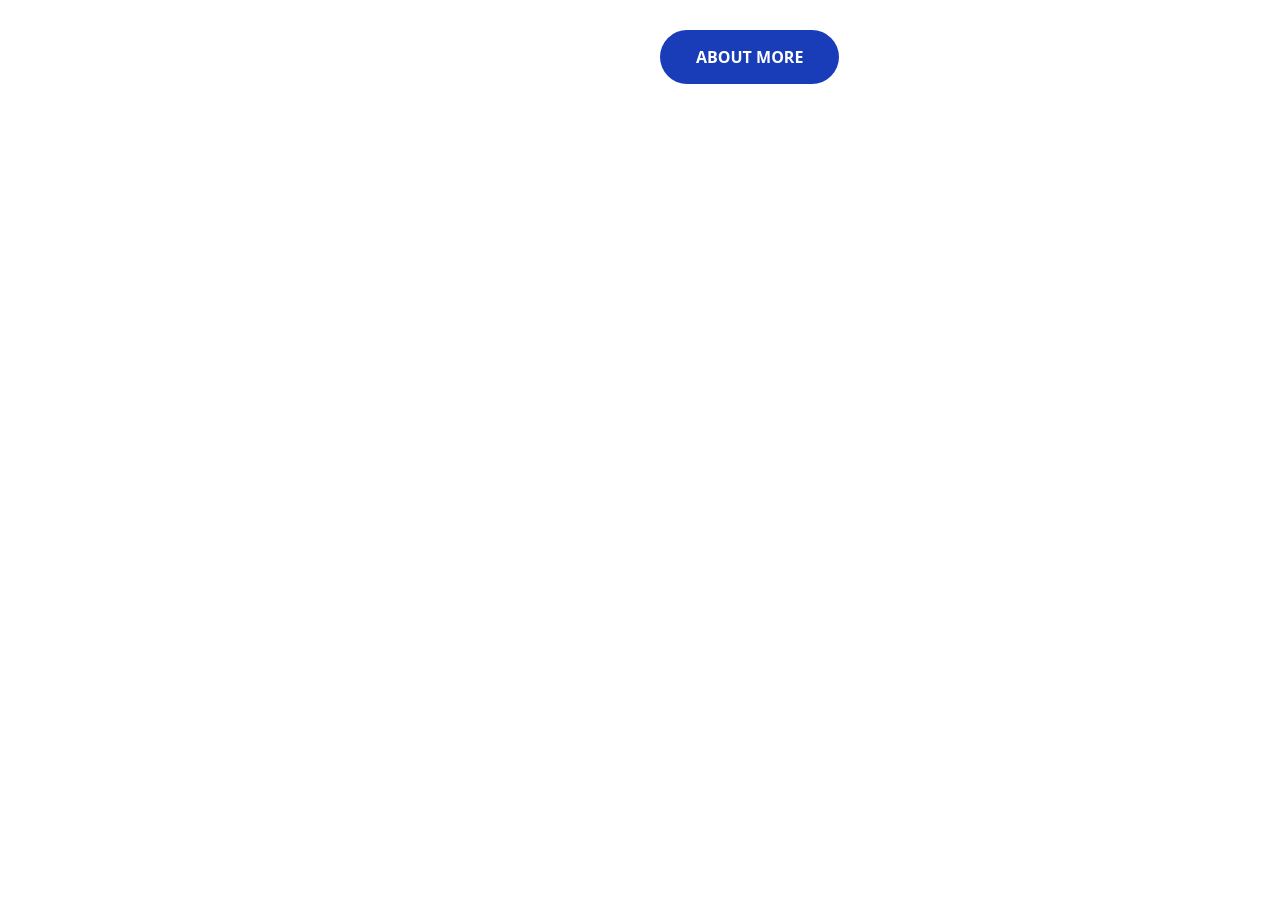
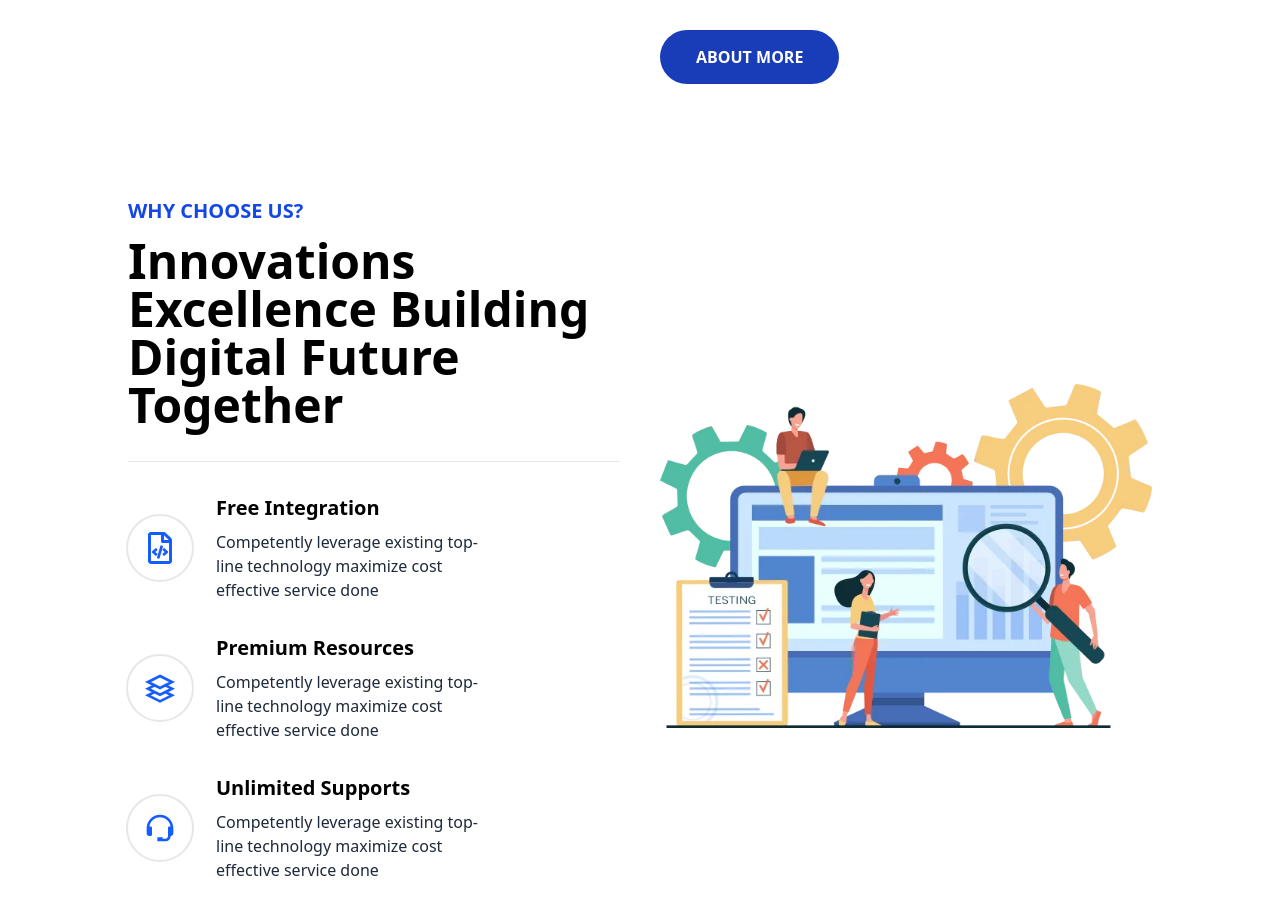
Before and after one commit to DevGabrielrr/software_starter-Next, a Next.js app: page / in a window 1280 px wide. Shown: the part 2461-3376 px from the top of the page. Before the commit the page ends 2594 px from the top, so only its background shows below. Built offline with nearby package versions, Linux system fonts and the light colour scheme.

Commit message:
feat: finish WhyChoose

```diff
--- a/components/Home/Home.tsx
+++ b/components/Home/Home.tsx
@@ -2,6 +2,7 @@
 import Hero from "./Hero/Hero";
 import Services from "./Services/Services";
 import About from "./About/About";
+import WhyChoose from "./WhyChoose/WhyChoose";
 
 const Home = () => {
   return (
@@ -9,6 +10,7 @@
       <Hero />
       <Services />
       <About />
+      <WhyChoose />
     </div>
   );
 };
--- /dev/null
+++ b/components/Home/WhyChoose/WhyChoose.tsx
@@ -0,0 +1,75 @@
+import Image from "next/image";
+import React from "react";
+import { BiSupport } from "react-icons/bi";
+import { FaRegFileCode } from "react-icons/fa";
+import { GrResources } from "react-icons/gr";
+
+const WhyChoose = () => {
+  return (
+    <div className="pt-16 pb-16">
+      <div className="w-[80%] mx-auto grid grid-cols-1 lg:grid-cols-2 gap-10 items-center">
+        {/* Text Content */}
+        <div>
+          {/* Subheading */}
+          <p className="text-sm sm:text-base md:text-xl font-bold text-blue-700 dark:text-pink-500 uppercase">
+            Why Choose Us?
+          </p>
+          {/* Heading */}
+          <h1 className="text-2xl md:text-3xl lg:text-5xl mt-3 font-bold leading-[1.8rem] md:leading-[3rem]">
+            Innovations Excellence Building Digital Future Together
+          </h1>
+          {/* lINE */}
+          <div className="mt-8 mb-8 w-full h-[1px] bg-gray-200 dark:bg-gray-700"></div>
+          {/* List type features */}
+          <div className="sm:flex space-y-3 sm:space-y-0 items-center gap-6 mt-8 mb-8">
+            <div className="flex items-center w-16 h-16 outline-2 outline-gray-200 dark:outline-gray-700 rounded-full flex-col justify-center">
+              <FaRegFileCode className="w-8 h-8 text-blue-600" />
+            </div>
+            <div className="flex-1">
+              <h1 className="text-xl font-bold">Free Integration</h1>
+              <p className="mt-2 text-gray-800 dark:text-gray-300 w-[70%]">
+                Competently leverage existing top-line technology maximize cost
+                effective service done
+              </p>
+            </div>
+          </div>
+          <div className="sm:flex space-y-3 sm:space-y-0 items-center gap-6 mt-8 mb-8">
+            <div className="flex items-center w-16 h-16 outline-2 outline-gray-200 dark:outline-gray-700 rounded-full flex-col justify-center">
+              <GrResources className="w-8 h-8 text-blue-600" />
+            </div>
+            <div className="flex-1">
+              <h1 className="text-xl font-bold">Premium Resources</h1>
+              <p className="mt-2 text-gray-800 dark:text-gray-300 w-[70%]">
+                Competently leverage existing top-line technology maximize cost
+                effective service done
+              </p>
+            </div>
+          </div>
+          <div className="sm:flex space-y-3 sm:space-y-0 items-center gap-6 mt-8 mb-8">
+            <div className="flex items-center w-16 h-16 outline-2 outline-gray-200 dark:outline-gray-700 rounded-full flex-col justify-center">
+              <BiSupport className="w-8 h-8 text-blue-600" />
+            </div>
+            <div className="flex-1">
+              <h1 className="text-xl font-bold">Unlimited Supports</h1>
+              <p className="mt-2 text-gray-800 dark:text-gray-300 w-[70%]">
+                Competently leverage existing top-line technology maximize cost
+                effective service done
+              </p>
+            </div>
+          </div>
+        </div>
+        {/* Image Content */}
+        <div>
+          <Image
+            src="/images/wc.png"
+            alt="Why Choose Us"
+            width={800}
+            height={800}
+          />
+        </div>
+      </div>
+    </div>
+  );
+};
+
+export default WhyChoose;
```
